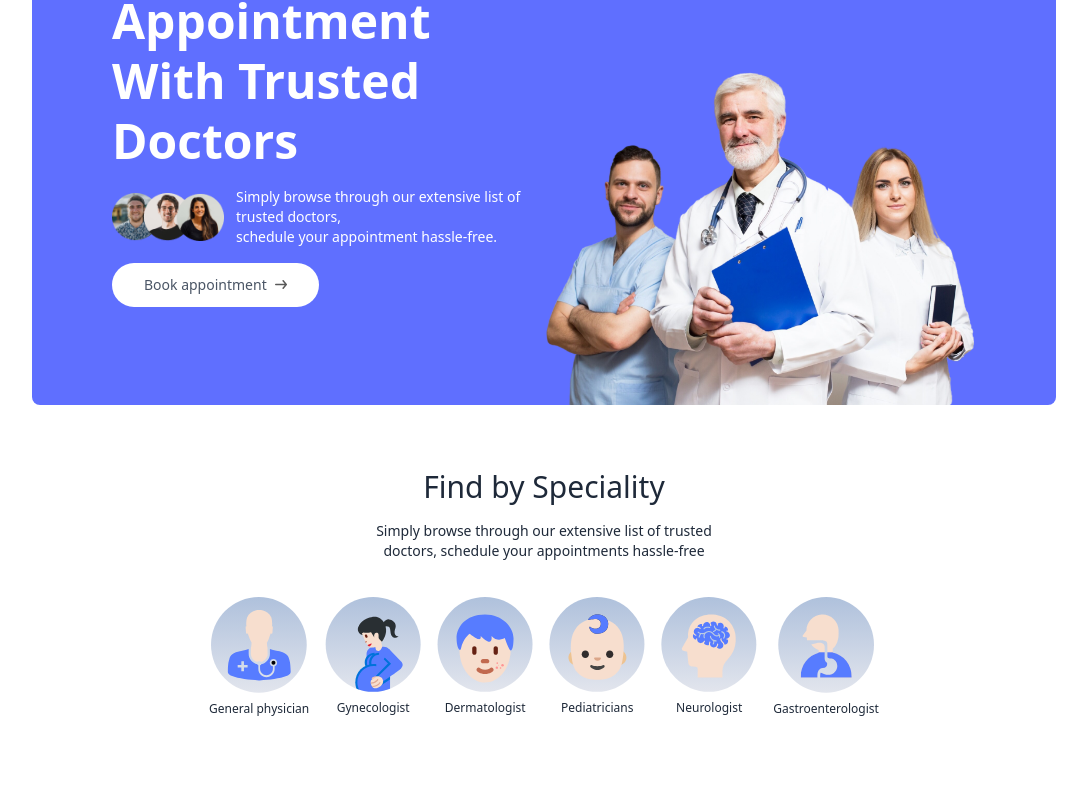
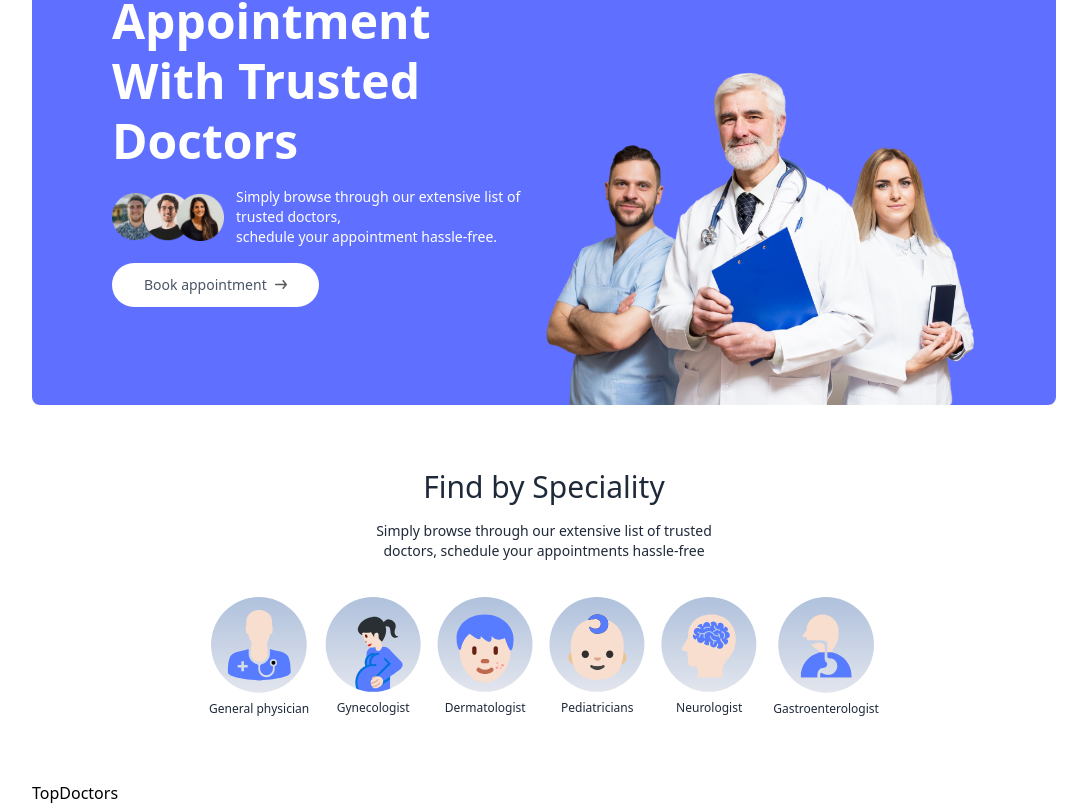
Before and after one commit to Olaoluwa19/olaoluwa-health, a React (Vite) app in the folder frontend/: page / in a window 1280 px wide. Shown: the part 320-1125 px from the top of the page, without its empty margins (96-1183 px from the left). Before the commit the page ends 1101 px from the top, so only its background shows below. Built offline with nearby package versions, Linux system fonts and the light colour scheme.

Commit message:
feat: mounted the topDoctors component in Homepage

```diff
--- a/frontend/src/pages/Home.jsx
+++ b/frontend/src/pages/Home.jsx
@@ -1,12 +1,13 @@
 import Header from "@/components/Header";
 import SpecialityMenu from "@/components/SpecialityMenu";
-import React from "react";
+import TopDoctors from "@/components/TopDoctors";
 
 const Home = () => {
   return (
     <div>
       <Header />
       <SpecialityMenu />
+      <TopDoctors />
     </div>
   );
 };
```
